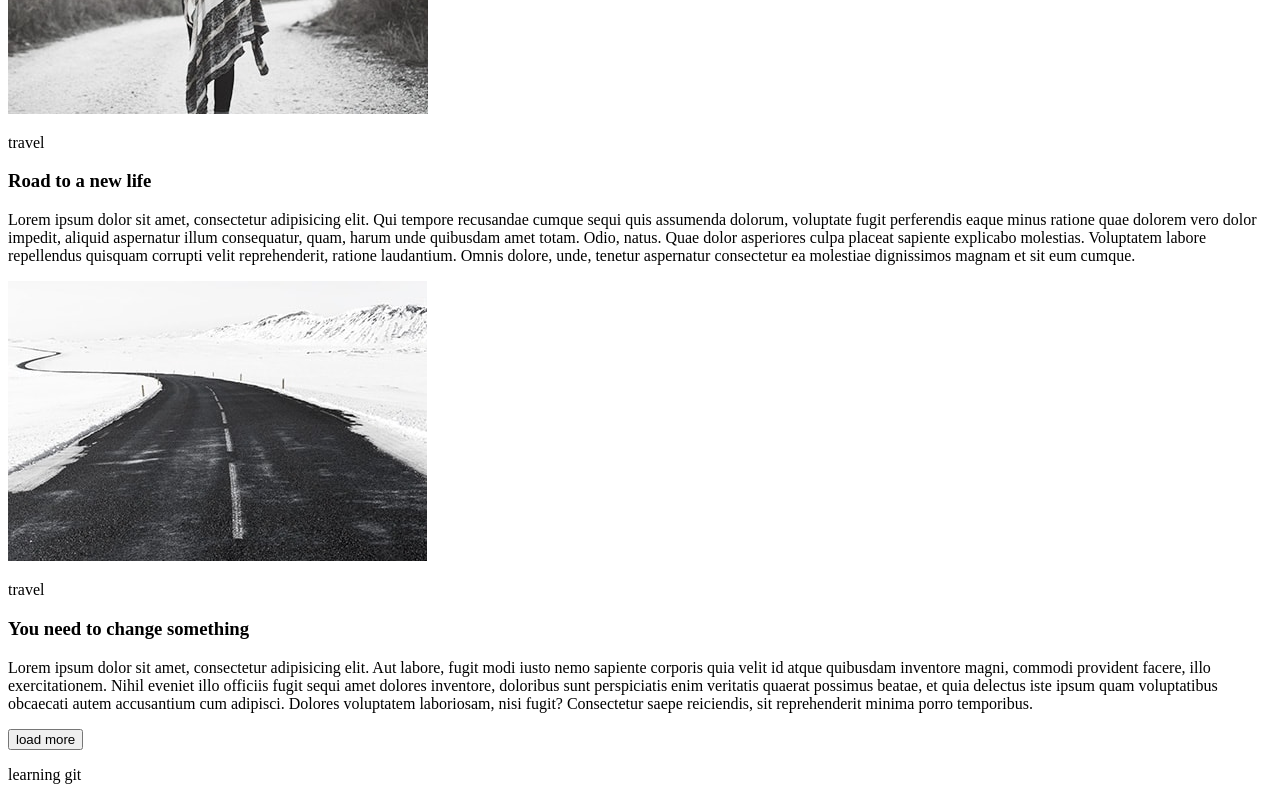
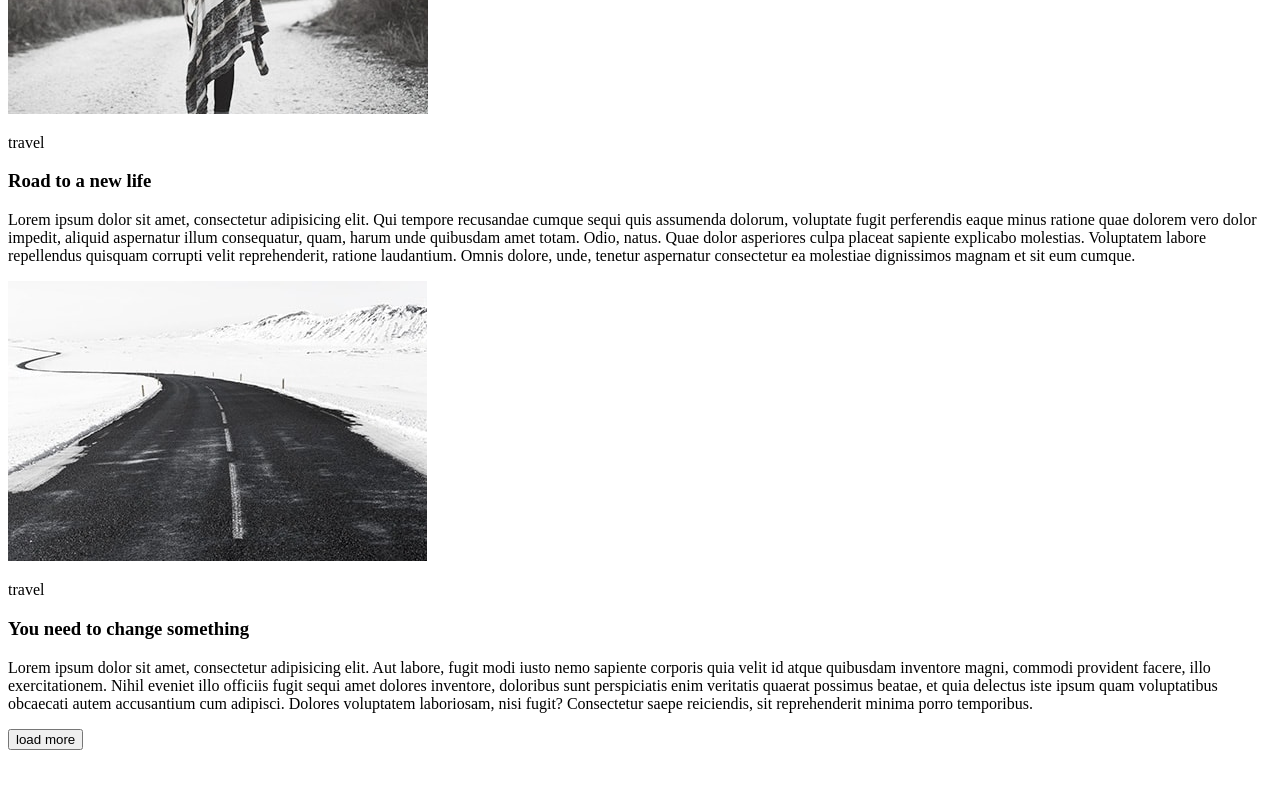
Before and after one commit to Olga0590/goit-fe-course, a plain HTML site: page html-css/module-1/index.html in a window 1280 px wide. Shown: the part 2060-2860 px from the top of the page. After the commit the page ends 2826 px from the top, so only its background shows below. Drawn offline with Linux system fonts and the light colour scheme.

Commit message:
remove line

```diff
--- a/html-css/module-1/index.html
+++ b/html-css/module-1/index.html
@@ -43,7 +43,6 @@
 
 	</div>
 
-	<p>learning git</p>
 
 </body>
 </html>
```
